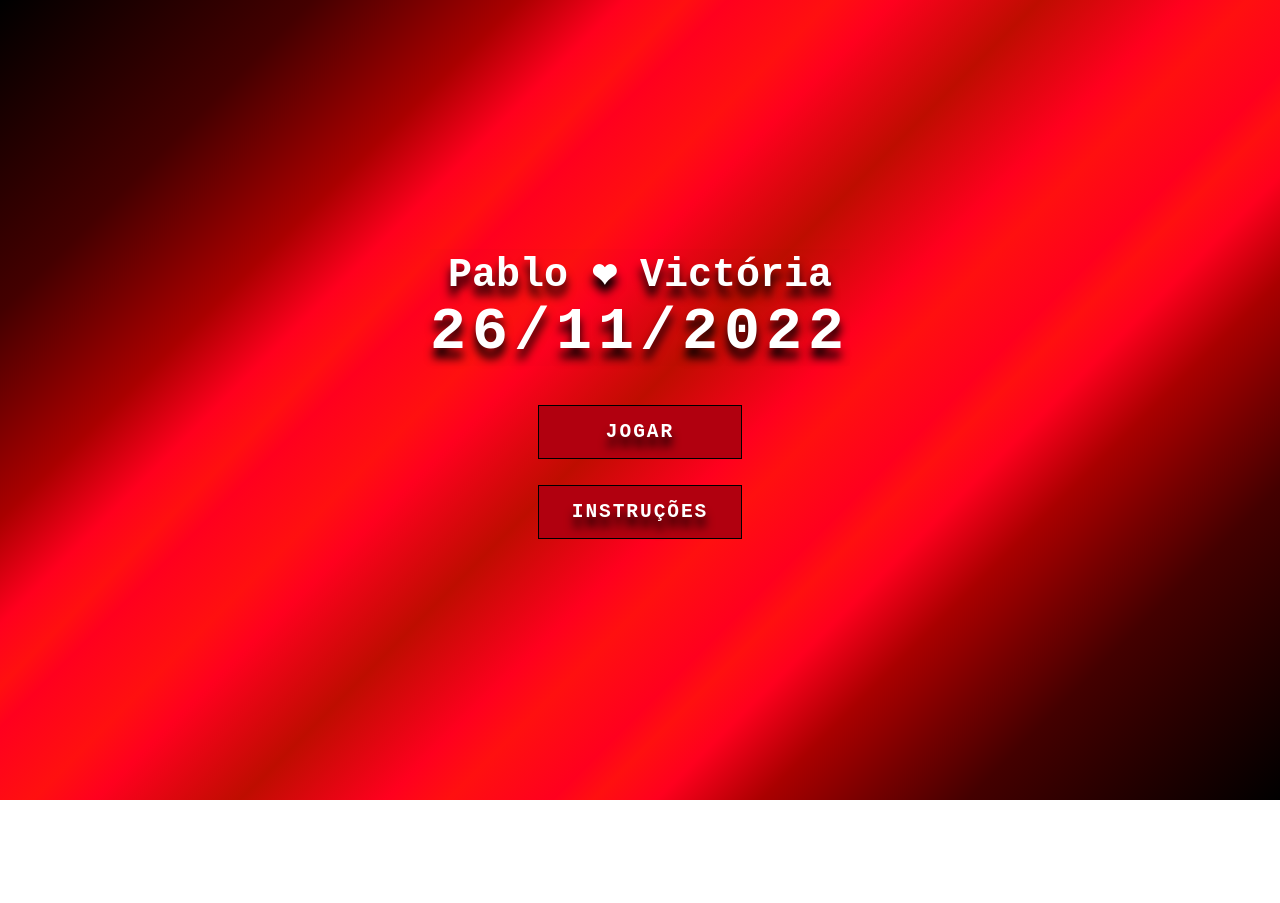
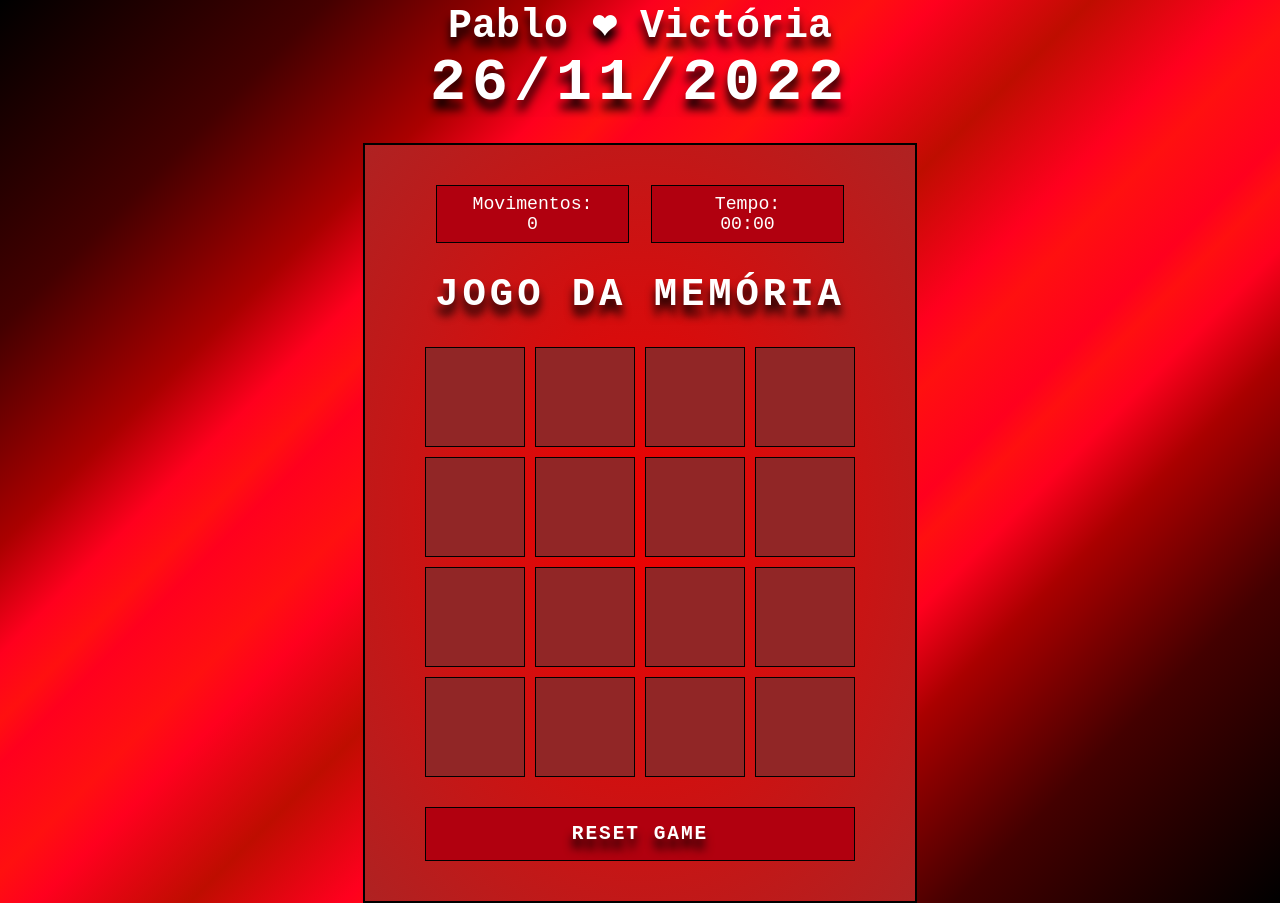
Before and after one commit to CarrotUserBr/JogoDaMem-ria, a plain HTML site: page index.html in a window 1280 px wide. Before the commit the page ends 800 px from the top, so only its background shows below. Drawn offline with Linux system fonts and the light colour scheme.

Commit message:
fix and feat: add design for moves and time count, fix already matched opened box

```diff
--- a/index.html
+++ b/index.html
@@ -13,7 +13,17 @@
         <h1>Pablo ❤ Victória</h1>
         <h2>26/11/2022</h2>
     </header>
-    <main id="game">
+    <main id="gameContainer">
+        <div class="points__container">
+            <div class="move__points points">
+                <p>Movimentos:</p>
+                <p id="movePoints">0</p>
+            </div>
+            <div class="timer points">
+                <p>Tempo:</p>
+                <p id="timerPoints">00:00</p>
+            </div>
+        </div>
         <h2>JOGO DA MEMÓRIA</h2>
         <div class="game"></div>
         <button class="reset" onclick="window.location.reload()">RESET GAME</button>
--- a/src/scripts/engine.js
+++ b/src/scripts/engine.js
@@ -24,17 +24,18 @@ function createCards() {
 
 //Função para virar as cartas no click
 function handleClick() {
+    const classListBox = this.classList;
+    if (!classListBox.contains("boxMatch")){
         if (openCards.length < 2 && !openCards.includes(this)){
             this.classList.add("boxOpen");
             openCards.push(this);
-
             //Objetivo: Entender quando os cliques ocorrem e verificar o estado do array "openCards".
             console.log(`openCards após adicionar: ${openCards.map(card => card.id)}`);
         }
-
         if (openCards.length == 2) {
             setTimeout(checkMatch, 500);
         }
+    }
 };
 
 //Função para conferir se as duas cartas são iguais
@@ -69,10 +70,10 @@ function checkMatch() {
 };
 
 //Funções startMenu
-function startGame() {
-    document.getElementById("startMenu").style.display = "none"
-    document.getElementById("game").style.display = "flex"
-}
+// function startGame() {
+//     document.getElementById("startMenu").style.display = "none"
+//     document.getElementById("gameContainer").style.display = "flex"
+// }
 function viewInstructions() {
 
 }
--- a/src/styles/main.css
+++ b/src/styles/main.css
@@ -26,7 +26,6 @@ body{
         #440000 85%,
         #000000 100%
         );
-    user-select: none;
 }
 
 header {
@@ -130,11 +129,13 @@ h2{
 }
 
 /* Relacionado ao menu inicial */
-#game {
-    display: none;
+#gameContainer {
+    /* display: none; */
+    display: flex;
 }
 #startMenu {
-    display: flex;
+    display: none;
+    /* display: flex; */
     flex-direction: column;
     align-items: center;
 }
@@ -159,3 +160,23 @@ h2{
     background-color: #912626;
     box-shadow: inset -3px 3px 10px 4px #5a1818;
 }
+
+/* Pontuações */
+
+.points__container {
+    display: flex;
+    justify-content: space-around;
+    width: 430px;
+}
+
+.points {
+    display: flex;
+    flex-direction: column;
+    align-items: center;
+    padding: 8px 32px;
+    background-color: #b1000f;
+    border: .5px solid #000;
+    color: #fff;
+    width: 45%;
+    font-size: 1.4rem;
+}
--- a/src/styles/reset.css
+++ b/src/styles/reset.css
@@ -4,4 +4,5 @@
     outline: none;
     box-sizing: border-box;
     font-family: monospace;
+    user-select: none;
 }
```
